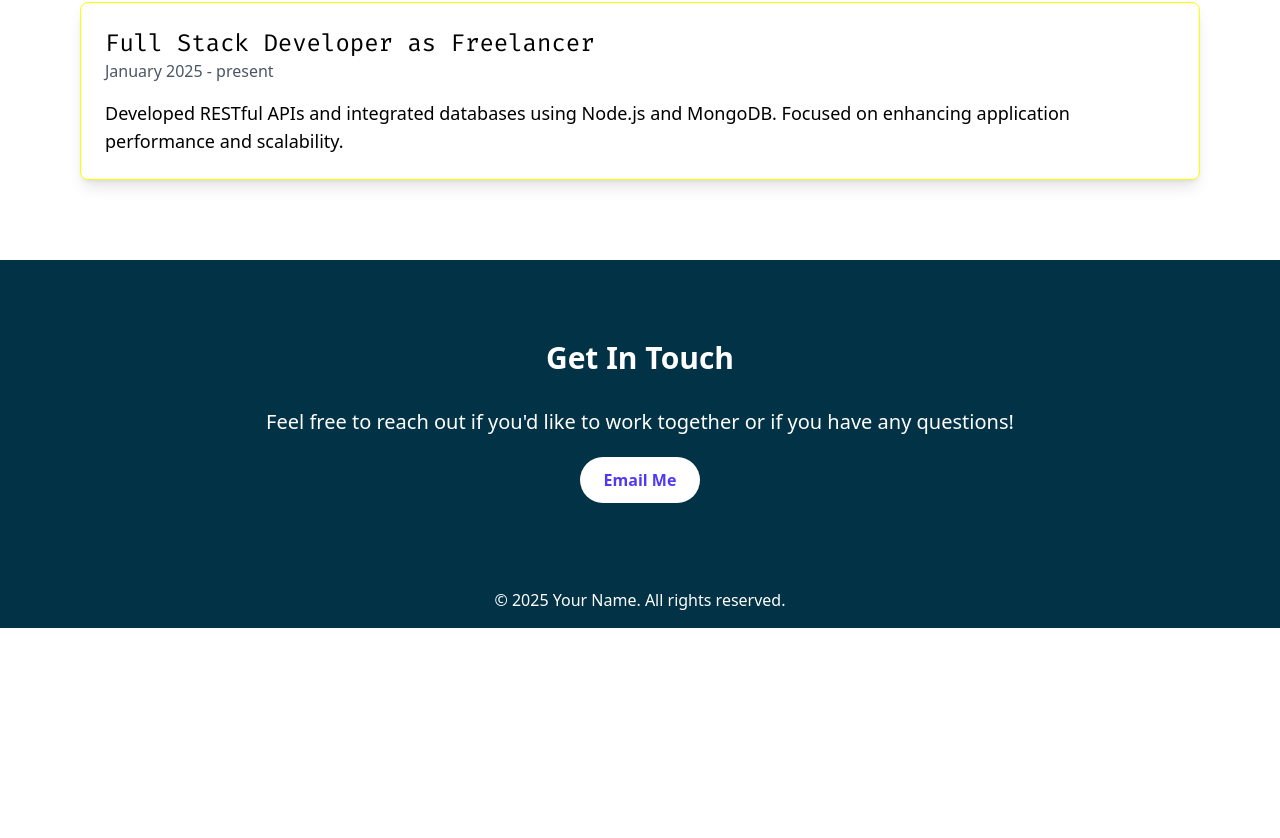
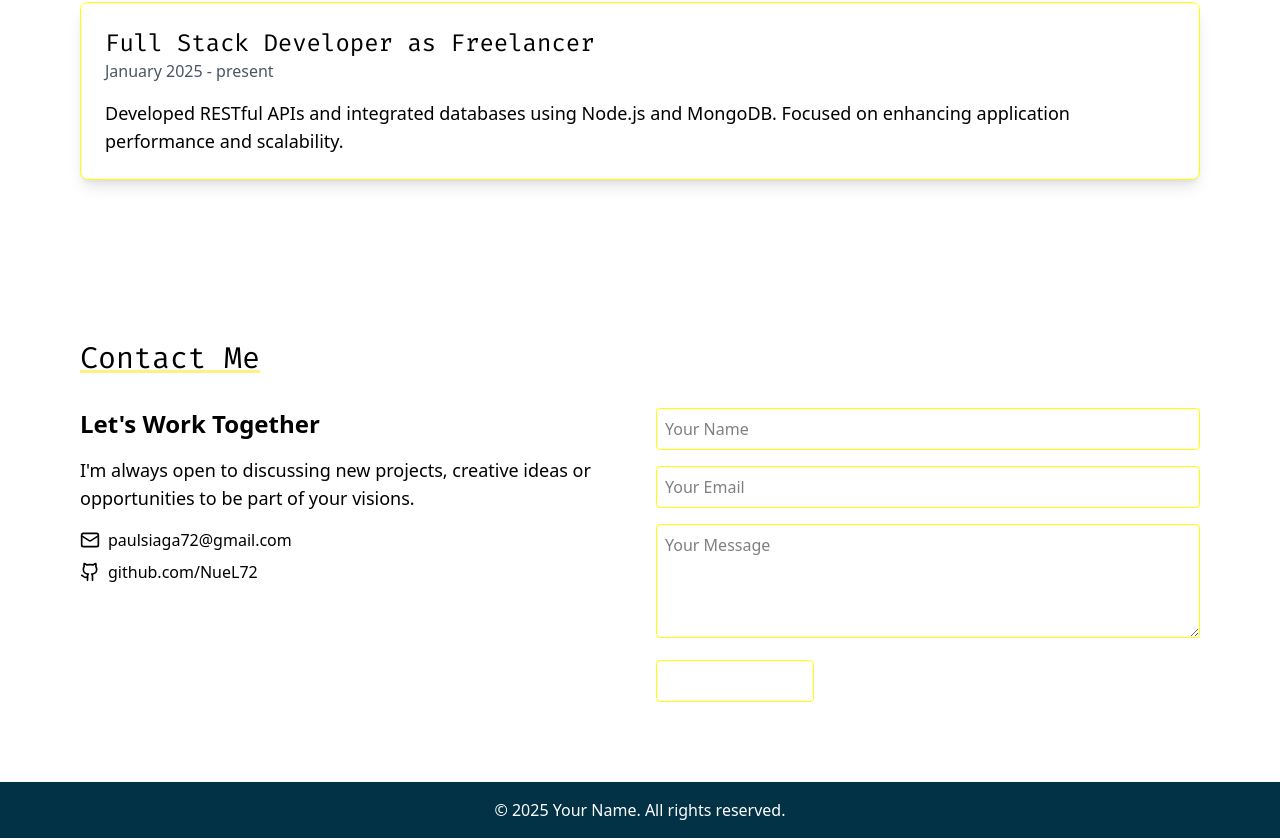
Before and after one commit to NueL72/portfolio2, a website: page index.html in a window 1280 px wide. Shown: the part 2305-3143 px from the top of the page. Before the commit the page ends 2933 px from the top, so only its background shows below. Drawn offline with nearby package versions, Linux system fonts and the light colour scheme; a web font is replaced by a local one.

Commit message:
contact me

```diff
--- a/index.html
+++ b/index.html
@@ -341,24 +341,40 @@
     </section>
 
     <!-- Contact Section -->
-    <section
-      id="contact"
-      class="text-white py-20"
-      style="background-color: #023246"
-    >
-      <div class="max-w-7xl mx-auto text-center">
-        <h3 class="text-3xl font-semibold mb-8">Get In Touch</h3>
-        <p class="text-xl mb-8">
-          Feel free to reach out if you'd like to work together or if you have
-          any questions!
-        </p>
-        <a
-          href="mailto:your-email@example.com"
-          class="bg-white text-indigo-600 px-6 py-3 rounded-full font-semibold hover:bg-indigo-100"
-          >Email Me</a
-        >
+    <section id="about" class="bg-white py-20">
+      <div class="max-w-6xl mx-auto px-4">
+        <h3 class="text-3xl font-[fira_code] mb-8">
+          <span class="underline decoration-yellow-200">Contact Me</span>
+        </h3>
+
+
+        <div class="grid md:grid-cols-2 gap-8">
+          <div class="space-y-4">
+            <h2 class="text-2xl font-bold">Let's Work Together</h2>
+            <p class="text-lg">I'm always open to discussing new projects, creative ideas or opportunities to be part of your visions.</p>
+            <div class="space-y-2"><p class="flex items-center">
+              <svg xmlns="http://www.w3.org/2000/svg" width="24" height="24" viewBox="0 0 24 24" fill="none" stroke="currentColor" stroke-width="2" stroke-linecap="round" stroke-linejoin="round" class="lucide lucide-mail w-5 h-5 mr-2">
+                <rect width="20" height="16" x="2" y="4" rx="2"></rect>
+                <path d="m22 7-8.97 5.7a1.94 1.94 0 0 1-2.06 0L2 7"></path>
+              </svg>paulsiaga72@gmail.com</p>
+              <p class="flex items-center">
+                <svg xmlns="http://www.w3.org/2000/svg" width="24" height="24" viewBox="0 0 24 24" fill="none" stroke="currentColor" stroke-width="2" stroke-linecap="round" stroke-linejoin="round" class="lucide lucide-github w-5 h-5 mr-2">
+                  <path d="M15 22v-4a4.8 4.8 0 0 0-1-3.5c3 0 6-2 6-5.5.08-1.25-.27-2.48-1-3.5.28-1.15.28-2.35 0-3.5 0 0-1 0-3 1.5-2.64-.5-5.36-.5-8 0C6 2 5 2 5 2c-.3 1.15-.3 2.35 0 3.5A5.403 5.403 0 0 0 4 9c0 3.5 3 5.5 6 5.5-.39.49-.68 1.05-.85 1.65-.17.6-.22 1.23-.15 1.85v4"></path>
+                  <path d="M9 18c-4.51 2-5-2-7-2"></path>
+                </svg> github.com/NueL72</p>
+              </div>
+            </div>
+            <form class="space-y-4">
+              <input type="text" placeholder="Your Name" class="w-full p-2 border border-gray-300 rounded focus:border-yellow-400 focus:outline-none transition-all duration-300" style="border: 1px solid yellow;">
+              <input type="email" placeholder="Your Email" class="w-full p-2 border border-gray-300 rounded focus:border-yellow-400 focus:outline-none transition-all duration-300" style="border: 1px solid yellow;">
+              <textarea placeholder="Your Message" rows="4" class="w-full p-2 border border-gray-300 rounded focus:border-yellow-400 focus:outline-none transition-all duration-300" style="border: 1px solid yellow;"></textarea>
+              <button class="bg-yellow text-white px-6 py-2 rounded hover:bg-yellow-400 hover:text-black transition-all duration-300" style="border: 1px solid yellow;">Send Message</button>
+            </form>
+          </div>
       </div>
+
     </section>
+
 
     <!-- Footer -->
     <footer
```
Also changed, not shown: 1 other file.
